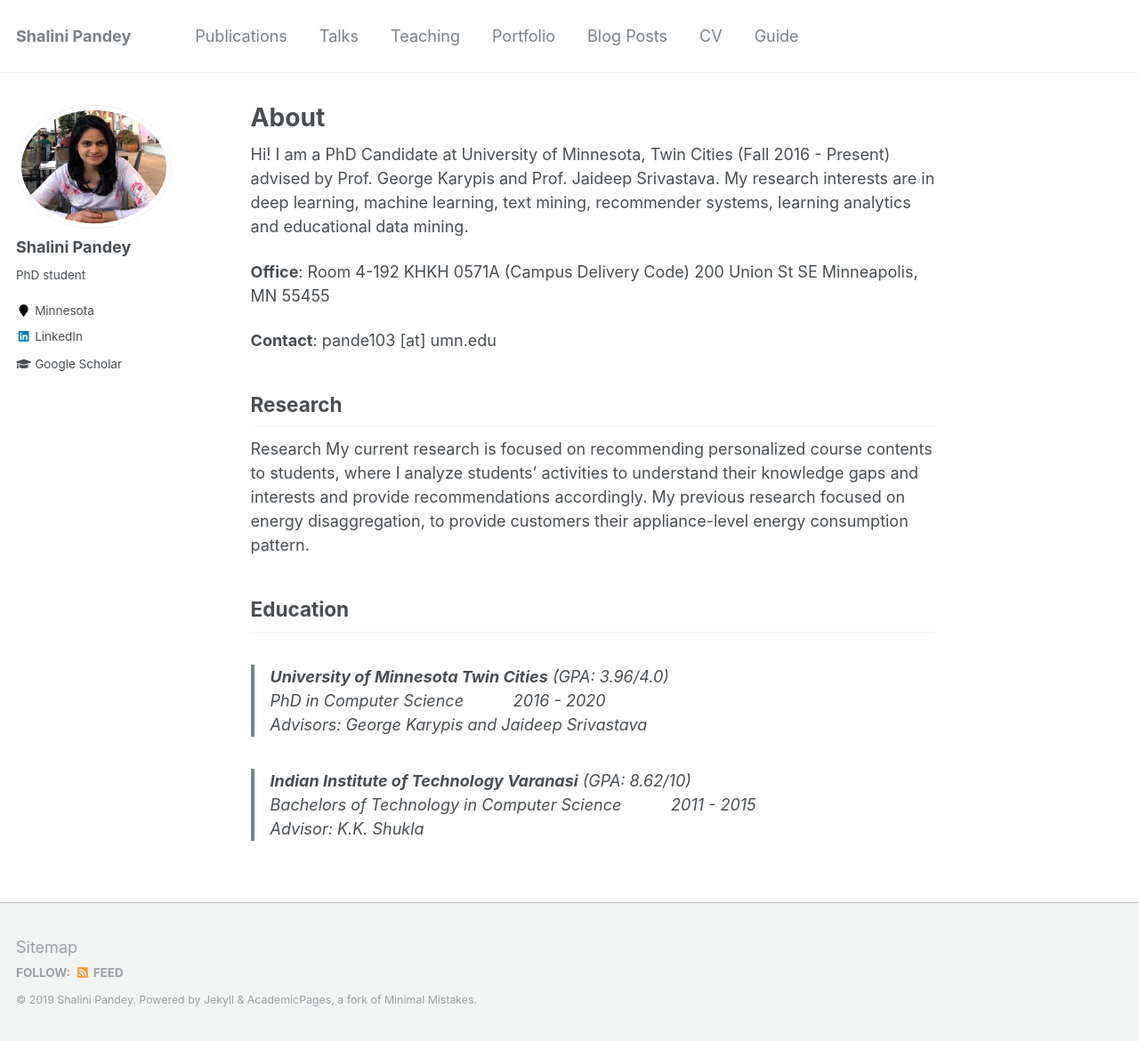
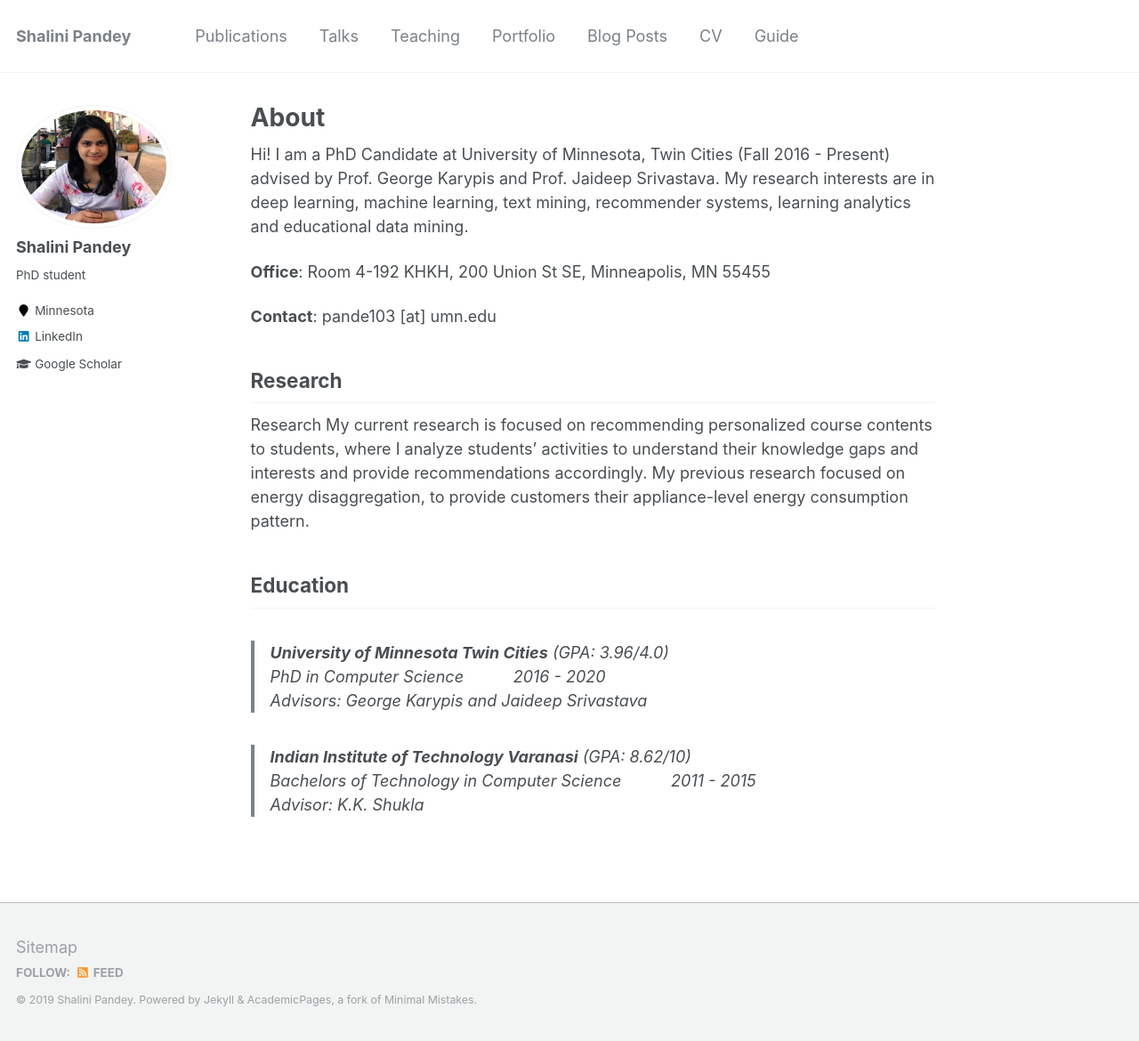
Before and after one commit to shalini1194/shalini1194.github.io, a Jekyll site: the page built from _pages/about.md, in a window 1280 px wide and 1170 px high. Shown: the whole window at 89% size. Built offline with Jekyll 4.4.1, drawn with Linux system fonts in a browser that asks for light colours.

Commit message:
Update about.md

```diff
--- a/_pages/about.md
+++ b/_pages/about.md
@@ -10,9 +10,8 @@ redirect_from:
 
 Hi! I am a PhD Candidate at University of Minnesota, Twin Cities (Fall 2016 - Present)  advised by Prof. George Karypis and Prof. Jaideep Srivastava.  My research interests are in deep learning, machine learning, text mining, recommender systems, learning analytics and educational data mining.
 
-**Office**: Room 4-192 KHKH
-0571A (Campus Delivery Code)
-200 Union St SE
+**Office**: Room 4-192 KHKH,
+200 Union St SE,
 Minneapolis, MN 55455
 
 **Contact**: pande103 [at] umn.edu
```
